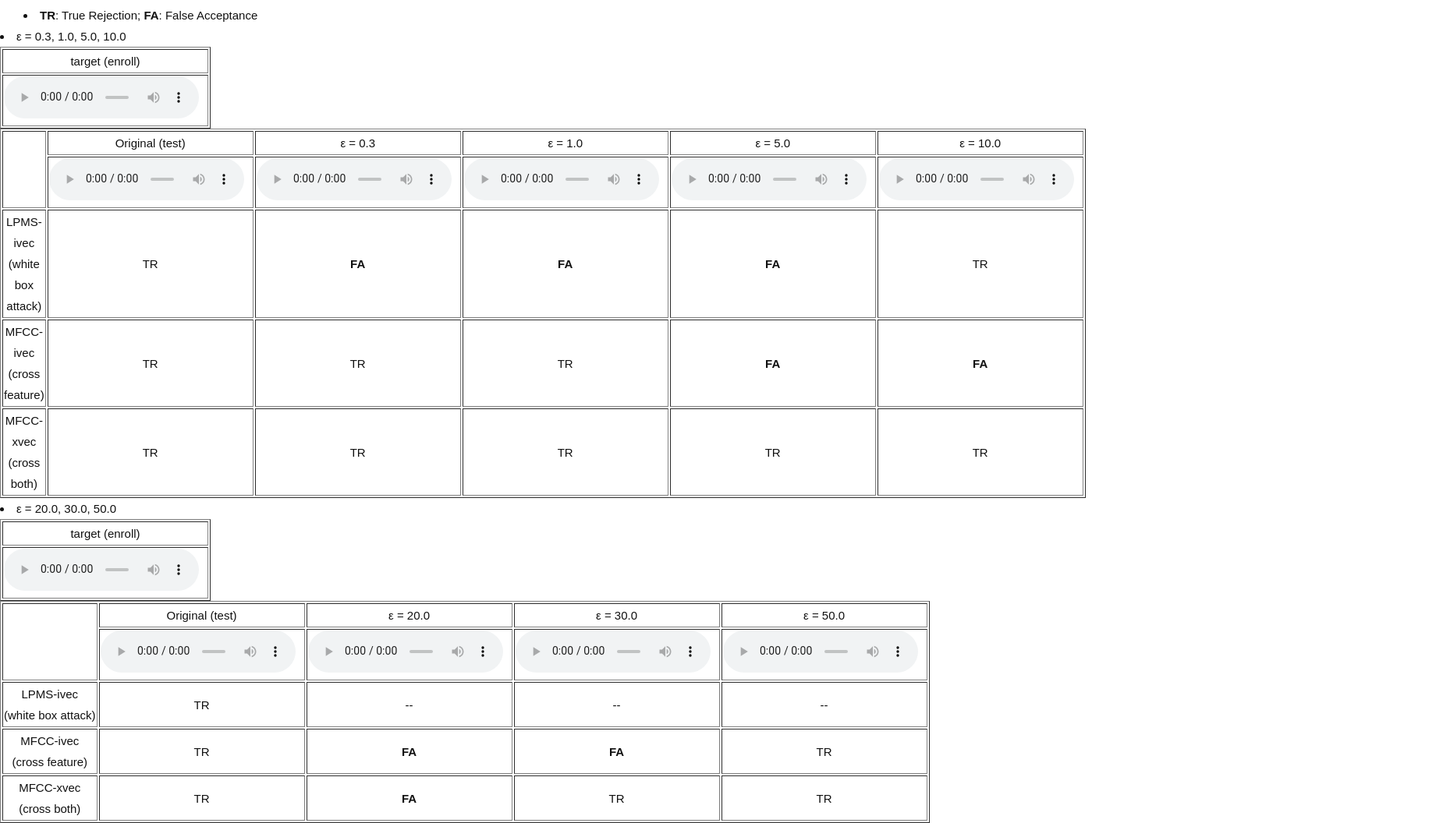
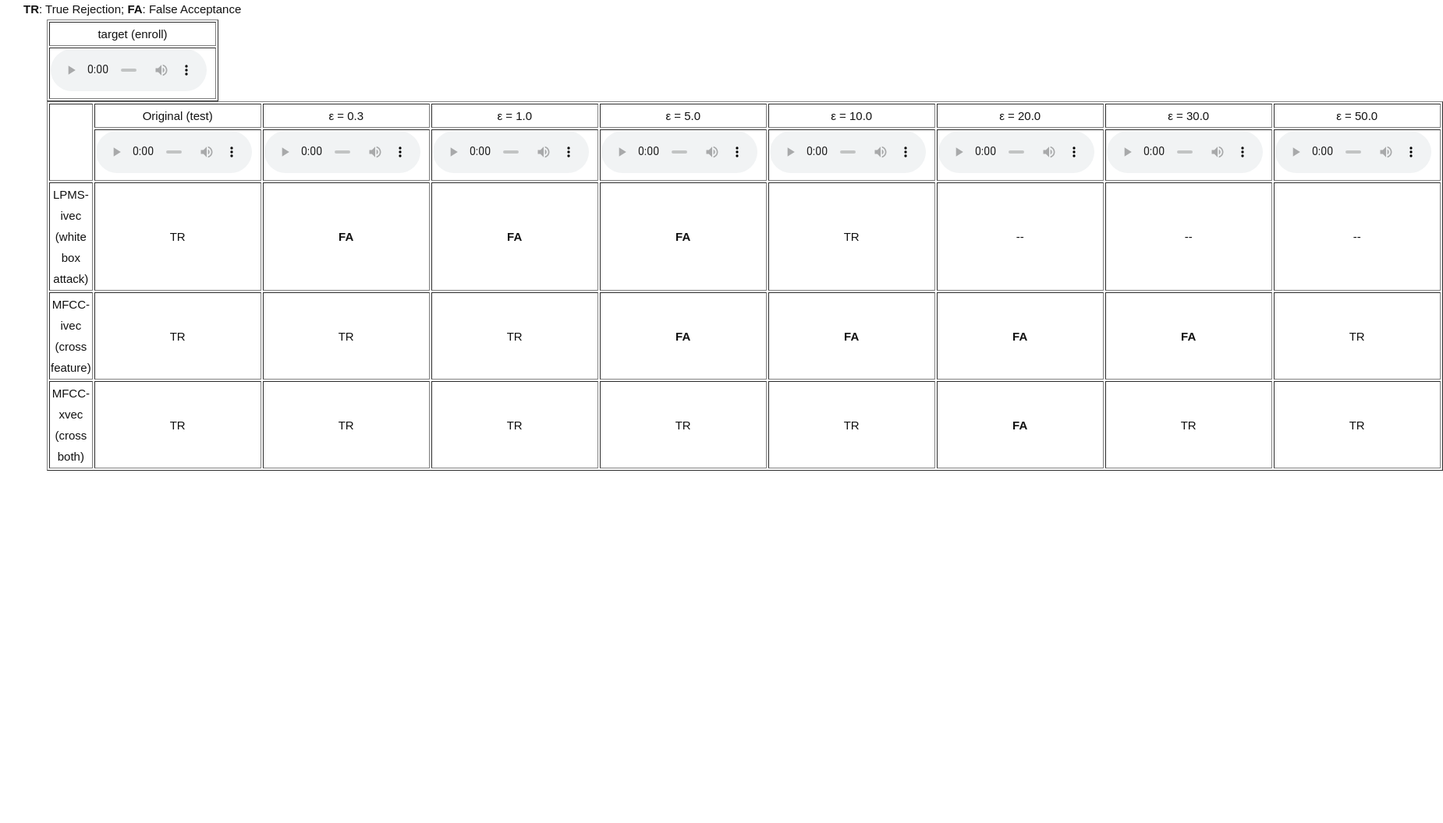
Before and after one commit to lixucuhk/adversarial-samples-attacking-ASV-systems, a plain HTML site: page index.html in a window 1280 px wide. Shown: the part 548-1604 px from the top of the page at 78% size, 1850 px wide, since content can reach past the window. After the commit the page ends 1152 px from the top, so only its background shows below. Drawn offline with Linux system fonts and the light colour scheme.

Commit message:
adjust web style

```diff
--- a/index.html
+++ b/index.html
@@ -33,13 +33,14 @@ audio {
 <body>
   <h2><b>Adversarial Samples from "Adversarial Attack on GMM i-vector based Speaker Verification Systems".</b></h2>
   <li><b>Authors</b>:Xu Li, Jinghua Zhong, Xixin Wu, Jianwei Yu, Xunying Liu and Helen Meng</li>
-  <li><b>Abstract</b>:<br \>
-  This work investigates the vulnerability of gaussian mixture model (GMM) i-vector based speaker verification (SV) systems to adversarial attacks, and also the attack transferability in terms of cross feature, cross model architecture (DNN xvector based systems) and cross both cases. In details, we formulate the GMM i-vector based SV systems as a scoring function, and leverage one of adversarial attack methods, i.e. fast gradient sign method (FSGM), to generate adversarial examples through the systems. These adversarial examples are used to perform both white and black box attacks. We compare the equal error rate of the systems before and under attacks. Experiment results show that GMM i-vector systems are seriously vulnerable to adversarial attacks, and the adversarial transferability to NN based systems (x-vector systems) also prove to be effective.</li>
+  <li><b>Abstract</b>:This work investigates the vulnerability of gaussian mixture model (GMM) i-vector based speaker verification (SV) systems to adversarial attacks, and also the attack transferability in terms of cross feature, cross model architecture (DNN xvector based systems) and cross both cases. In details, we formulate the GMM i-vector based SV systems as a scoring function, and leverage one of adversarial attack methods, i.e. fast gradient sign method (FSGM), to generate adversarial examples through the systems. These adversarial examples are used to perform both white and black box attacks. We compare the equal error rate of the systems before and under attacks. Experiment results show that GMM i-vector systems are seriously vulnerable to adversarial attacks, and the adversarial transferability to NN based systems (x-vector systems) also prove to be effective.</li>
+  <hr>
 
   <h2>System Description</h2>
   <li><b>LPMS-ivec</b>: Log power magnitude spectrum based i-vector SV system</li>
   <li><b>MFCC-ivec</b>: Mel-frequency cepstral coefficients based i-vector SV system</li>
   <li><b>MFCC-xvec</b>: Mel-frequency cepstral coefficients based x-vector SV system</li>
+  <hr>
 <!--   <ul>
     <li>Here you will listen to some audios of non-categories in L2 English speech, where the speakers' L1 language is Cantonese. </li>
     <li>Each non-categorical pattern is represented as 'phn1_phn2', indicating that this pattern sounds like a resemblance of two native English phones, 'phn1' and 'phn2'.</li>
@@ -47,9 +48,9 @@ audio {
     <li>For comparison, some audios of native-like pronunciations are also listed below for your reference.</li>
   </ul> -->
   <h2>Spoofing audios (generated from LPMS-ivec) under different perturbation degree &epsilon;, and the corresponding system response.</h2>
-  <li><b>TR</b>: True Rejection; <b>FA</b>: False Acceptance</li>
-  <div style="position:absolute;left:0px">
-    <li>&epsilon; = 0.3, 1.0, 5.0, 10.0 </li>
+  <b>TR</b>: True Rejection; <b>FA</b>: False Acceptance
+  <div style="position:absolute;left:60px">
+    <!-- <li>&epsilon; = 0.3, 1.0, 5.0, 10.0 </li> -->
 
     <table border="1">
       <tr>
@@ -57,7 +58,7 @@ audio {
       </tr>
       <tr>
         <td align="center" >
-          <audio controls="controls" height="100" width="100">
+          <audio controls="" style="width: 200px">
           <source src="non-target-trials/id10270-5r0dWxy17C8-00003.wav" type="audio/wav">
           </audio>
         </td>
@@ -72,56 +73,56 @@ audio {
         <td align="center" >&epsilon; = 1.0</td>
         <td align="center" >&epsilon; = 5.0</td>
         <td align="center" >&epsilon; = 10.0</td>
-<!--         <td align="center" >&epsilon; = 20.0</td>
+        <td align="center" >&epsilon; = 20.0</td>
         <td align="center" >&epsilon; = 30.0</td>
-        <td align="center" >&epsilon; = 50.0</td> -->
+        <td align="center" >&epsilon; = 50.0</td>
       </tr>
       <tr>
 <!--         <td align="center" >
-          <audio controls="controls" height="100" width="100">
+          <audio controls="" style="width: 200px">
           <source src="non-target-trials/id10270-5r0dWxy17C8-00003.wav" type="audio/wav">
           </audio>
         </td> -->
         <td align="center" >
-          <audio controls="controls" height="100" width="100">
+          <audio controls="" style="width: 200px">
           <source src="non-target-trials/id10273-58VB-LYIoRM-00002.wav" type="audio/wav">
           </audio>
         </td>
         <td align="center" >
-          <audio controls="controls" height="100" width="100">
+          <audio controls="" style="width: 200px">
           <source src="non-target-trials/0_3_id10270-5r0dWxy17C8-00003_id10273-58VB-LYIoRM-00002.wav" type="audio/wav">
           </audio>
         </td>
         <td align="center" >
-          <audio controls="controls" height="100" width="100">
+          <audio controls="" style="width: 200px">
           <source src="non-target-trials/1_id10270-5r0dWxy17C8-00003_id10273-58VB-LYIoRM-00002.wav" type="audio/wav">
           </audio>
         </td>
         <td align="center" >
-          <audio controls="controls" height="100" width="100">
+          <audio controls="" style="width: 200px">
           <source src="non-target-trials/5_id10270-5r0dWxy17C8-00003_id10273-58VB-LYIoRM-00002.wav" type="audio/wav">
           </audio>
         </td>
         <td align="center" >
-          <audio controls="controls" height="100" width="100">
+          <audio controls="" style="width: 200px">
           <source src="non-target-trials/10r05_id10270-5r0dWxy17C8-00003_id10273-58VB-LYIoRM-00002.wav" type="audio/wav">
           </audio>
         </td>
-<!--         <td align="center" >
-          <audio controls="controls" height="100" width="100">
+        <td align="center" >
+          <audio controls="" style="width: 200px">
           <source src="non-target-trials/20_scaled_id10270-5r0dWxy17C8-00003_id10273-58VB-LYIoRM-00002.wav" type="audio/wav">
           </audio>
         </td>
         <td align="center" >
-          <audio controls="controls" height="100" width="100">
+          <audio controls="" style="width: 200px">
           <source src="non-target-trials/30_scaled_id10270-5r0dWxy17C8-00003_id10273-58VB-LYIoRM-00002.wav" type="audio/wav">
           </audio>
         </td>
         <td align="center" >
-          <audio controls="controls" height="100" width="100">
+          <audio controls="" style="width: 200px">
           <source src="non-target-trials/50_scaled_id10270-5r0dWxy17C8-00003_id10273-58VB-LYIoRM-00002.wav" type="audio/wav">
           </audio>
-        </td> -->
+        </td>
       </tr>
       <tr>
         <td align="center" >LPMS-ivec<br />(white box attack)</td>
@@ -130,9 +131,9 @@ audio {
         <td align="center"><b>FA</b></td>
         <td align="center"><b>FA</b></td>
         <td align="center">TR</td>
-<!--         <td align="center">--</td>
         <td align="center">--</td>
-        <td align="center">--</td> -->
+        <td align="center">--</td>
+        <td align="center">--</td>
       </tr>
       <tr>
         <td align="center" >MFCC-ivec<br />(cross feature)</td>
@@ -141,9 +142,9 @@ audio {
         <td align="center">TR</td>
         <td align="center"><b>FA</b></td>
         <td align="center"><b>FA</b></td>
-<!--         <td align="center"><b>FA</b></td>
         <td align="center"><b>FA</b></td>
-        <td align="center">TR</td> -->
+        <td align="center"><b>FA</b></td>
+        <td align="center">TR</td>
       </tr>
       <tr>
         <td align="center" >MFCC-xvec<br />(cross both)</td>
@@ -152,115 +153,6 @@ audio {
         <td align="center">TR</td>
         <td align="center">TR</td>
         <td align="center">TR</td>
-<!--         <td align="center"><b>FA</b></td>
-        <td align="center">TR</td>
-        <td align="center">TR</td> -->
-      </tr>
-    </table>
-
-    <li>&epsilon; = 20.0, 30.0, 50.0 </li>
-
-    <table border="1">
-      <tr>
-        <td align="center"> target (enroll)</td>
-      </tr>
-      <tr>
-        <td align="center" >
-          <audio controls="controls" height="100" width="100">
-          <source src="non-target-trials/id10270-5r0dWxy17C8-00003.wav" type="audio/wav">
-          </audio>
-        </td>
-      </tr>
-    </table>
-
-    <table border="1">
-      <tr>
-        <td align="center" rowspan="2"> </td>
-        <td align="center" >Original (test)</td>
-<!--         <td align="center" >&epsilon; = 0.3</td>
-        <td align="center" >&epsilon; = 1.0</td>
-        <td align="center" >&epsilon; = 5.0</td>
-        <td align="center" >&epsilon; = 10.0</td> -->
-        <td align="center" >&epsilon; = 20.0</td>
-        <td align="center" >&epsilon; = 30.0</td>
-        <td align="center" >&epsilon; = 50.0</td>
-      </tr>
-      <tr>
-<!--         <td align="center" >
-          <audio controls="controls" height="100" width="100">
-          <source src="non-target-trials/id10270-5r0dWxy17C8-00003.wav" type="audio/wav">
-          </audio>
-        </td> -->
-        <td align="center" >
-          <audio controls="controls" height="100" width="100">
-          <source src="non-target-trials/id10273-58VB-LYIoRM-00002.wav" type="audio/wav">
-          </audio>
-        </td>
-<!--         <td align="center" >
-          <audio controls="controls" height="100" width="100">
-          <source src="non-target-trials/0_3_id10270-5r0dWxy17C8-00003_id10273-58VB-LYIoRM-00002.wav" type="audio/wav">
-          </audio>
-        </td>
-        <td align="center" >
-          <audio controls="controls" height="100" width="100">
-          <source src="non-target-trials/1_id10270-5r0dWxy17C8-00003_id10273-58VB-LYIoRM-00002.wav" type="audio/wav">
-          </audio>
-        </td>
-        <td align="center" >
-          <audio controls="controls" height="100" width="100">
-          <source src="non-target-trials/5_scaled_id10270-5r0dWxy17C8-00003_id10273-58VB-LYIoRM-00002.wav" type="audio/wav">
-          </audio>
-        </td>
-        <td align="center" >
-          <audio controls="controls" height="100" width="100">
-          <source src="non-target-trials/10_scaled_id10270-5r0dWxy17C8-00003_id10273-58VB-LYIoRM-00002.wav" type="audio/wav">
-          </audio>
-        </td> -->
-        <td align="center" >
-          <audio controls="controls" height="100" width="100">
-          <source src="non-target-trials/20r04_id10270-5r0dWxy17C8-00003_id10273-58VB-LYIoRM-00002.wav" type="audio/wav">
-          </audio>
-        </td>
-        <td align="center" >
-          <audio controls="controls" height="100" width="100">
-          <source src="non-target-trials/30r03_id10270-5r0dWxy17C8-00003_id10273-58VB-LYIoRM-00002.wav" type="audio/wav">
-          </audio>
-        </td>
-        <td align="center" >
-          <audio controls="controls" height="100" width="100">
-          <source src="non-target-trials/50r02_id10270-5r0dWxy17C8-00003_id10273-58VB-LYIoRM-00002.wav" type="audio/wav">
-          </audio>
-        </td>
-      </tr>
-      <tr>
-        <td align="center" >LPMS-ivec<br />(white box attack)</td>
-        <td align="center">TR</td>
-<!--         <td align="center"><b>FA</b></td>
-        <td align="center"><b>FA</b></td>
-        <td align="center"><b>FA</b></td>
-        <td align="center">TR</td> -->
-        <td align="center">--</td>
-        <td align="center">--</td>
-        <td align="center">--</td>
-      </tr>
-      <tr>
-        <td align="center" >MFCC-ivec<br />(cross feature)</td>
-        <td align="center">TR</td>
-<!--         <td align="center">TR</td>
-        <td align="center">TR</td>
-        <td align="center"><b>FA</b></td>
-        <td align="center"><b>FA</b></td> -->
-        <td align="center"><b>FA</b></td>
-        <td align="center"><b>FA</b></td>
-        <td align="center">TR</td>
-      </tr>
-      <tr>
-        <td align="center" >MFCC-xvec<br />(cross both)</td>
-        <td align="center">TR</td>
-<!--         <td align="center">TR</td>
-        <td align="center">TR</td>
-        <td align="center">TR</td>
-        <td align="center">TR</td> -->
         <td align="center"><b>FA</b></td>
         <td align="center">TR</td>
         <td align="center">TR</td>
```
